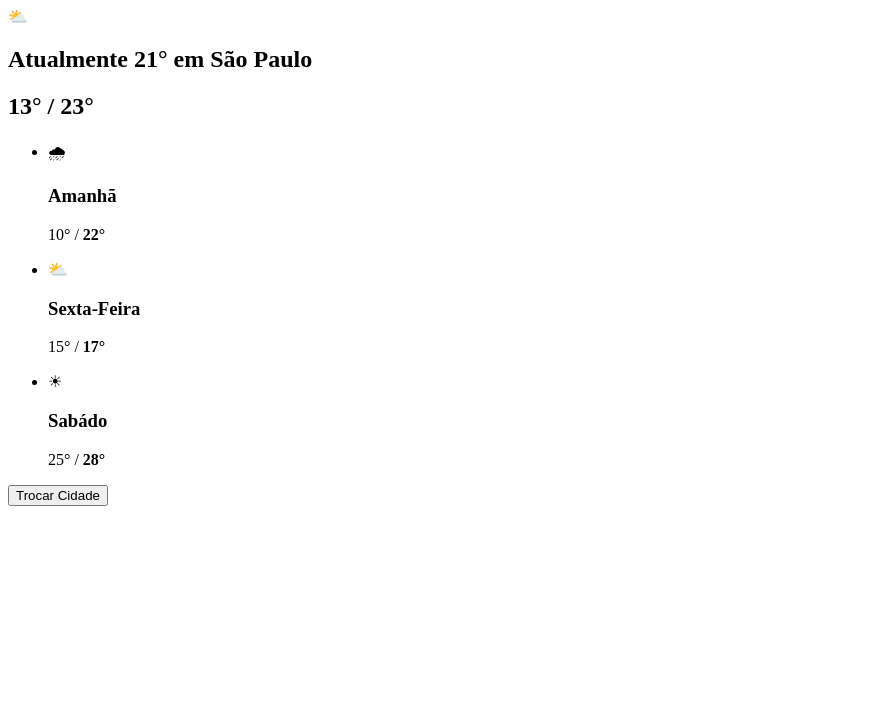
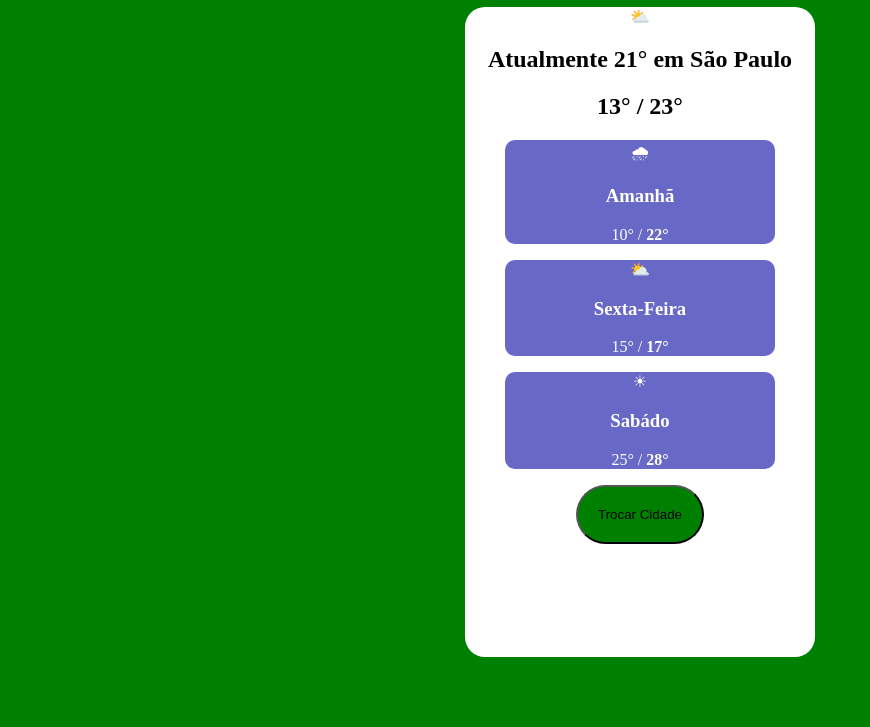
Before and after one commit to LorraineFrontelli/SOP_atv2_Ggrp3, a plain HTML site: page index.html in a window 1280 px wide. Shown: the part 73-800 px from the top of the page, without its empty margins (0-870 px from the left). Drawn offline with Linux system fonts and the light colour scheme.

Commit message:
Foi criado o arquivo css

```diff
--- a/index.html
+++ b/index.html
@@ -1,20 +1,43 @@
 <!DOCTYPE html>
 <html lang="en">
+
 <head>
     <meta charset="UTF-8">
+    <link rel="stylesheet" href="style.css">
     <meta name="viewport" content="width= initial-scale=1.0">
     <title>SOP_atv2_Ggrp3</title>
 </head>
+
 <body>
     <h1>Prática 2 - SOP</h1>
+    <main>
         <p>&#x26c5</p>
         <h2>Atualmente 21° em São Paulo</h2>
         <h2>13° / 23°</h2>
         <ul>
-        <li><p>&#x1f327</p><H3>Amanhã</H3> 10° / <strong>22°</strong></li>
-        <li><p>&#x26c5</p><H3>Sexta-Feira</H3> 15° / <strong>17°</strong></li>
-        <li><p>&#9728</p><H3>Sabádo</H3> 25° / <strong>28°</strong></li>
+            <div>
+                <li>
+                    <p>&#x1f327</p>
+                    <H3>Amanhã</H3> 10° / <strong>22°</strong>
+                </li>
+            </div>
+
+            <div>
+                <li>
+                    <p>&#x26c5</p>
+                    <H3>Sexta-Feira</H3> 15° / <strong>17°</strong>
+                </li>
+            </div>
+
+            <div>
+                <li>
+                    <p>&#9728</p>
+                    <H3>Sabádo</H3> 25° / <strong>28°</strong>
+                </li>
+            </div>
         </ul>
         <button>Trocar Cidade</button>
+    </main>
 </body>
+
 </html>
--- /dev/null
+++ b/style.css
@@ -0,0 +1,25 @@
+body {
+    background-color: green;
+    text-align: center;
+}
+
+main{
+    width: 350px;
+    background-color: white;
+    margin: 0 auto;
+    border-radius: 20px;
+    height: 650px;
+    border: blue;
+    border: 40px;
+}
+div{
+    background-color: rgb(104, 104, 198);
+    color: white;
+    border-radius: 10px;
+    margin-right: 40px;
+}
+button{
+    border-radius: 100px;
+    background-color: green;
+    padding: 20px;
+}
```
Lines whose indentation alone changed are shown as unchanged.
